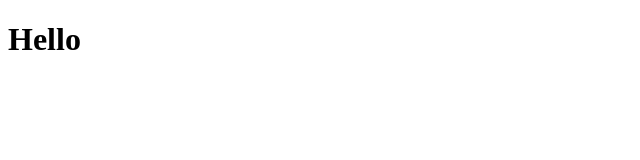
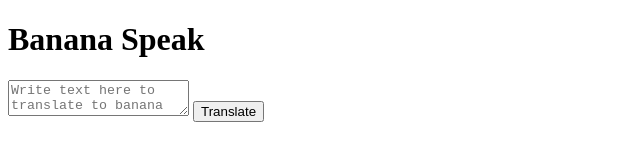
Before and after one commit to shanudjn/neog-banana-speak, a plain HTML site: page index.html in a window 1280 px wide. Shown: the whole page, without its empty margins (0-640 px from the left). Drawn offline with Linux system fonts and the light colour scheme.

Commit message:
added initial styles and javascript

```diff
--- a/index.html
+++ b/index.html
@@ -4,11 +4,15 @@
 <head>
     <meta charset="UTF-8">
     <meta name="viewport" content="width=device-width, initial-scale=1.0">
+    <script src="app.js" type="text/javascript"></script>
+    <style href="styles.css" rel="stylesheet"></style>
     <title>Banana Speak</title>
 </head>
 
 <body>
-    <h1>Hello</h1>
+    <h1>Banana Speak</h1>
+    <textarea id="text-input" placeholder="Write text here to translate to banana"></textarea>
+    <button id="btn-translate">Translate</button>
 </body>
 
 </html>
--- /dev/null
+++ b/styles.css
@@ -0,0 +1,4 @@
+body{
+    width: 600px;
+    margin: auto;
+}
```
Also changed, not shown: app.js (added).
